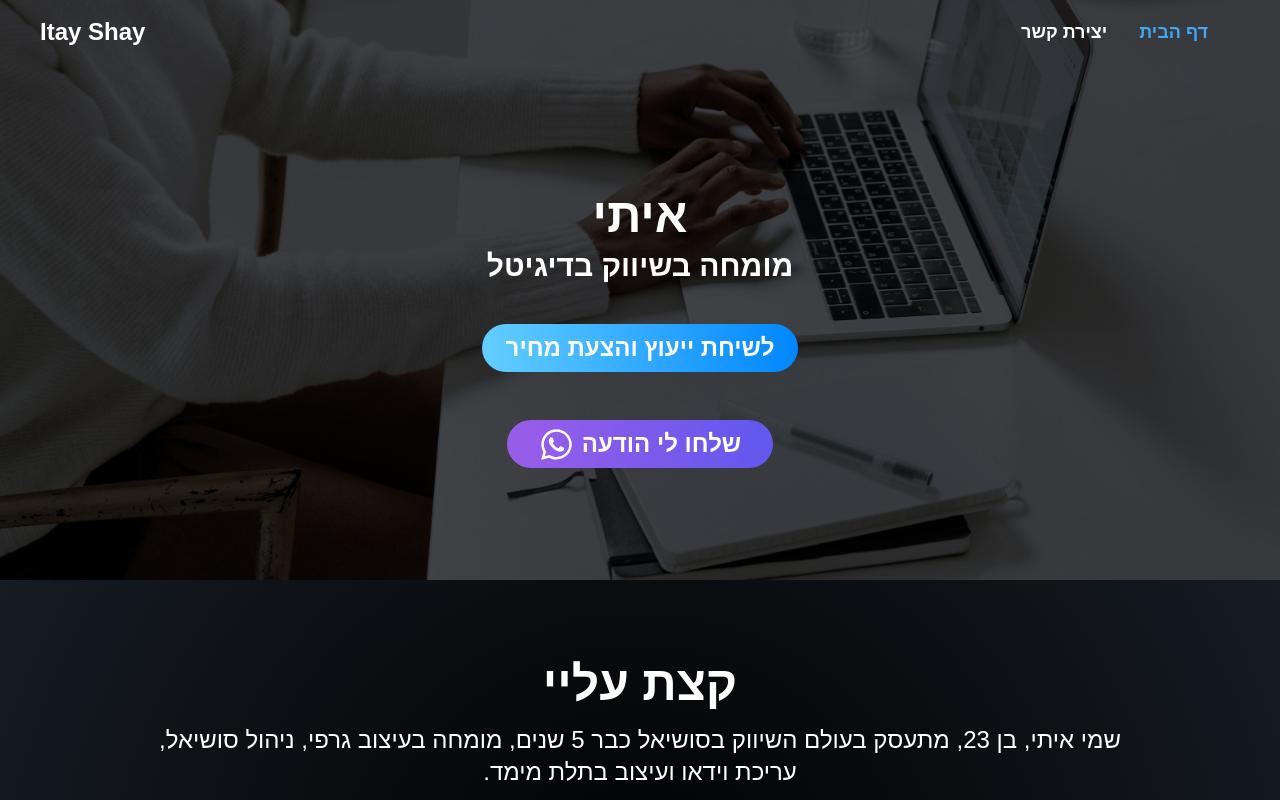
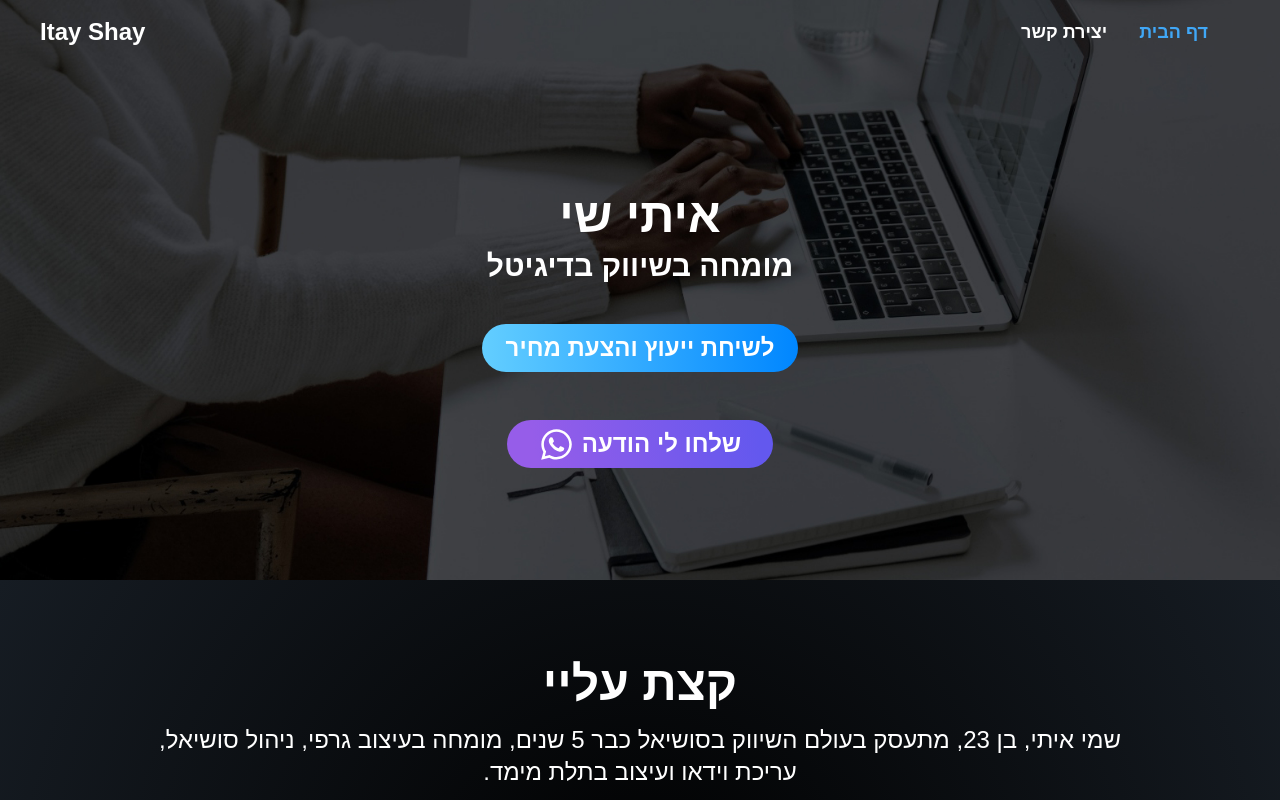
Before and after one commit to idanshlomo1/website-itay-shay, a React (Create React App) app: page / in a window 1280 px wide. Shown: the top 800 px of the page. Built offline with nearby package versions, Linux system fonts and the light colour scheme.

Commit message:
איתי שי

```diff
--- a/src/components/Hero.jsx
+++ b/src/components/Hero.jsx
@@ -22,7 +22,7 @@ const Hero = () => {
                 </h3> */}
                 <h1 className="font-bold flex-col  text-3xl md:text-5xl">
                     {/* להפוך את העסק שלך    <span className="text-shineColor1">לסיפור הצלחה</span> */}
-                    איתי
+                    איתי שי
                 </h1>
                 <h2 className="font-bold my-2 text-xl text-mainColor md:text-3xl ">
                     מומחה בשיווק בדיגיטל
```
